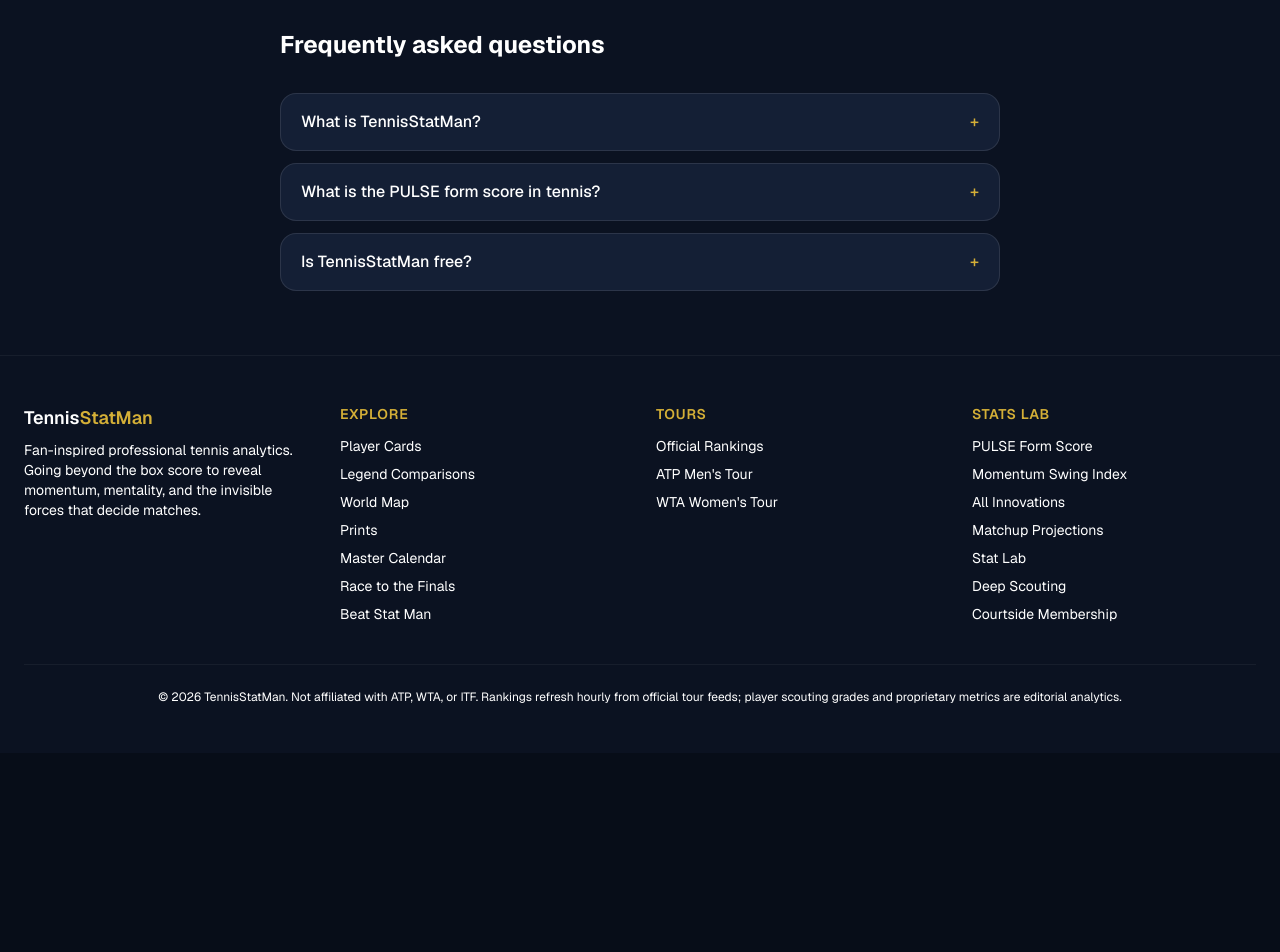
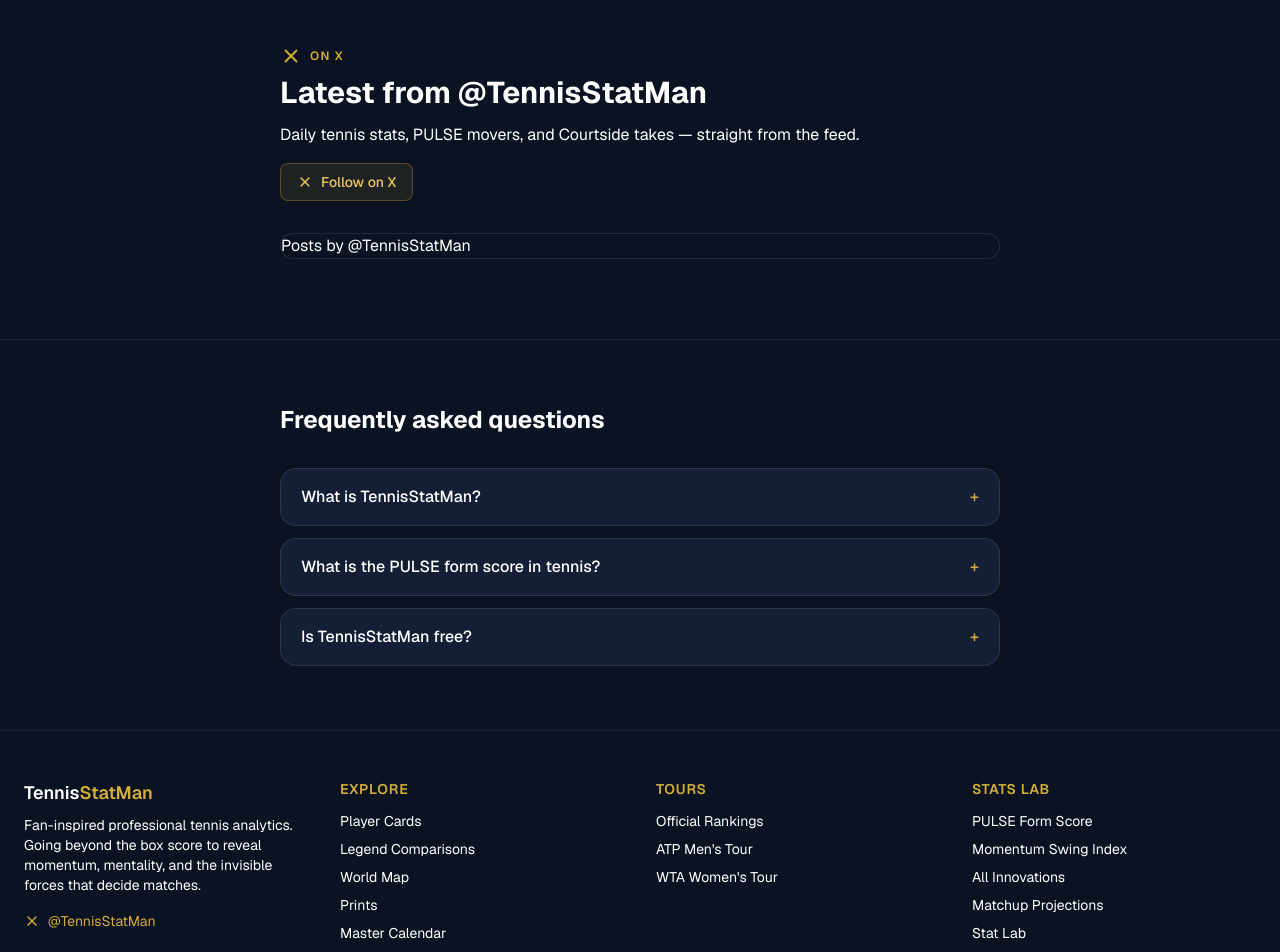
Before and after one commit to 3maybees-glitch/tennisstatman, a Next.js app: page / in a window 1280 px wide. Shown: the part 5220-6172 px from the top of the page. Before the commit the page ends 5973 px from the top, so only its background shows below. Built offline with nearby package versions, Linux system fonts and the light colour scheme; no server answers.

Commit message:
Embed TennisStatMan X timeline on the homepage.
Add a dark-themed @TennisStatMan feed before the FAQ, plus a
footer follow link and sameAs / Twitter card metadata.

Co-authored-by: 3 Maybees <3maybees-glitch@users.noreply.github.com>

```diff
--- a/src/app/layout.tsx
+++ b/src/app/layout.tsx
@@ -51,6 +51,8 @@ export const metadata: Metadata = {
     card: "summary_large_image",
     title: `${SITE_NAME} | Next-Gen Tennis Analytics`,
     description: SITE_DESCRIPTION,
+    site: "@TennisStatMan",
+    creator: "@TennisStatMan",
   },
   formatDetection: {
     email: false,
--- a/src/app/page.tsx
+++ b/src/app/page.tsx
@@ -10,6 +10,7 @@ import { PlayerCard } from "@/components/PlayerCard";
 import { RankingsTable } from "@/components/RankingsTable";
 import { StatFeatureCard } from "@/components/StatFeatureCard";
 import { StatManMascot } from "@/components/StatManMascot";
+import { XTimeline } from "@/components/XTimeline";
 import { featuredMatches, upcomingStats } from "@/lib/data/mock-matches";
 import { players } from "@/lib/data/players";
 import { getStatOfTheDay } from "@/lib/data/stat-of-the-day";
@@ -218,6 +219,8 @@ export default async function HomePage() {
         </div>
       </section>
 
+      <XTimeline />
+
       <FaqSection faqs={HOME_FAQS} />
     </>
   );
--- a/src/components/Footer.tsx
+++ b/src/components/Footer.tsx
@@ -1,4 +1,6 @@
 import Link from "next/link";
+import { X } from "lucide-react";
+import { X_HANDLE, X_PROFILE_URL } from "@/lib/social";
 
 export function Footer() {
   return (
@@ -14,6 +16,15 @@ export function Footer() {
               box score to reveal momentum, mentality, and the invisible forces
               that decide matches.
             </p>
+            <a
+              href={X_PROFILE_URL}
+              target="_blank"
+              rel="noopener noreferrer"
+              className="mt-4 inline-flex items-center gap-2 text-sm text-gold hover:text-gold-light"
+            >
+              <X size={16} aria-hidden />
+              @{X_HANDLE}
+            </a>
           </div>
           <div>
             <p className="text-sm font-semibold uppercase tracking-wider text-gold">
--- /dev/null
+++ b/src/components/XTimeline.tsx
@@ -0,0 +1,88 @@
+"use client";
+
+import Script from "next/script";
+import { useEffect, useRef } from "react";
+import { X } from "lucide-react";
+import { X_HANDLE, X_PROFILE_URL, X_TIMELINE_EMBED_URL } from "@/lib/social";
+
+declare global {
+  interface Window {
+    twttr?: {
+      widgets: {
+        load: (element?: HTMLElement | null) => void;
+      };
+    };
+  }
+}
+
+type Props = {
+  /** Pixel height of the embedded timeline. */
+  height?: number;
+};
+
+export function XTimeline({ height = 560 }: Props) {
+  const containerRef = useRef<HTMLDivElement>(null);
+
+  useEffect(() => {
+    window.twttr?.widgets.load(containerRef.current);
+  }, []);
+
+  return (
+    <section
+      className="border-t border-white/5 bg-navy-light/30 py-20"
+      aria-labelledby="x-feed-heading"
+    >
+      <div className="mx-auto max-w-3xl px-6">
+        <div className="mb-8 flex flex-wrap items-end justify-between gap-4">
+          <div>
+            <div className="flex items-center gap-2 text-gold">
+              <X size={22} aria-hidden />
+              <p className="text-xs font-semibold uppercase tracking-widest">
+                On X
+              </p>
+            </div>
+            <h2 id="x-feed-heading" className="mt-2 text-3xl font-bold">
+              Latest from @{X_HANDLE}
+            </h2>
+            <p className="mt-3 text-muted">
+              Daily tennis stats, PULSE movers, and Courtside takes — straight
+              from the feed.
+            </p>
+          </div>
+          <a
+            href={X_PROFILE_URL}
+            target="_blank"
+            rel="noopener noreferrer"
+            className="inline-flex items-center gap-2 rounded-lg border border-gold/30 bg-gold/10 px-4 py-2 text-sm font-medium text-gold-light transition-colors hover:border-gold/50 hover:bg-gold/20"
+          >
+            <X size={16} aria-hidden />
+            Follow on X
+          </a>
+        </div>
+
+        <div
+          ref={containerRef}
+          className="overflow-hidden rounded-2xl border border-white/10 bg-navy"
+        >
+          <a
+            className="twitter-timeline"
+            data-theme="dark"
+            data-chrome="noheader nofooter noborders transparent"
+            data-height={String(height)}
+            href={X_TIMELINE_EMBED_URL}
+          >
+            Posts by @{X_HANDLE}
+          </a>
+        </div>
+      </div>
+
+      <Script
+        src="https://platform.twitter.com/widgets.js"
+        strategy="lazyOnload"
+        onLoad={() => {
+          window.twttr?.widgets.load(containerRef.current);
+        }}
+      />
+    </section>
+  );
+}
--- a/src/lib/seo/json-ld.ts
+++ b/src/lib/seo/json-ld.ts
@@ -48,6 +48,7 @@ export function organizationJsonLd() {
     logo: absoluteUrl("/opengraph-image"),
     description:
       "Fan-inspired professional tennis analytics covering ATP and WTA tours.",
+    sameAs: ["https://x.com/TennisStatMan"],
   };
 }
 
--- a/src/lib/seo/metadata.ts
+++ b/src/lib/seo/metadata.ts
@@ -39,6 +39,8 @@ export function buildPageMetadata({
       card: "summary_large_image",
       title: ogTitle,
       description,
+      site: "@TennisStatMan",
+      creator: "@TennisStatMan",
     },
   };
 }
--- /dev/null
+++ b/src/lib/social.ts
@@ -0,0 +1,6 @@
+/** Official TennisStatMan social profiles. */
+export const X_HANDLE = "TennisStatMan";
+
+export const X_PROFILE_URL = `https://x.com/${X_HANDLE}`;
+
+export const X_TIMELINE_EMBED_URL = `${X_PROFILE_URL}?ref_src=twsrc%5Etfw`;
```
